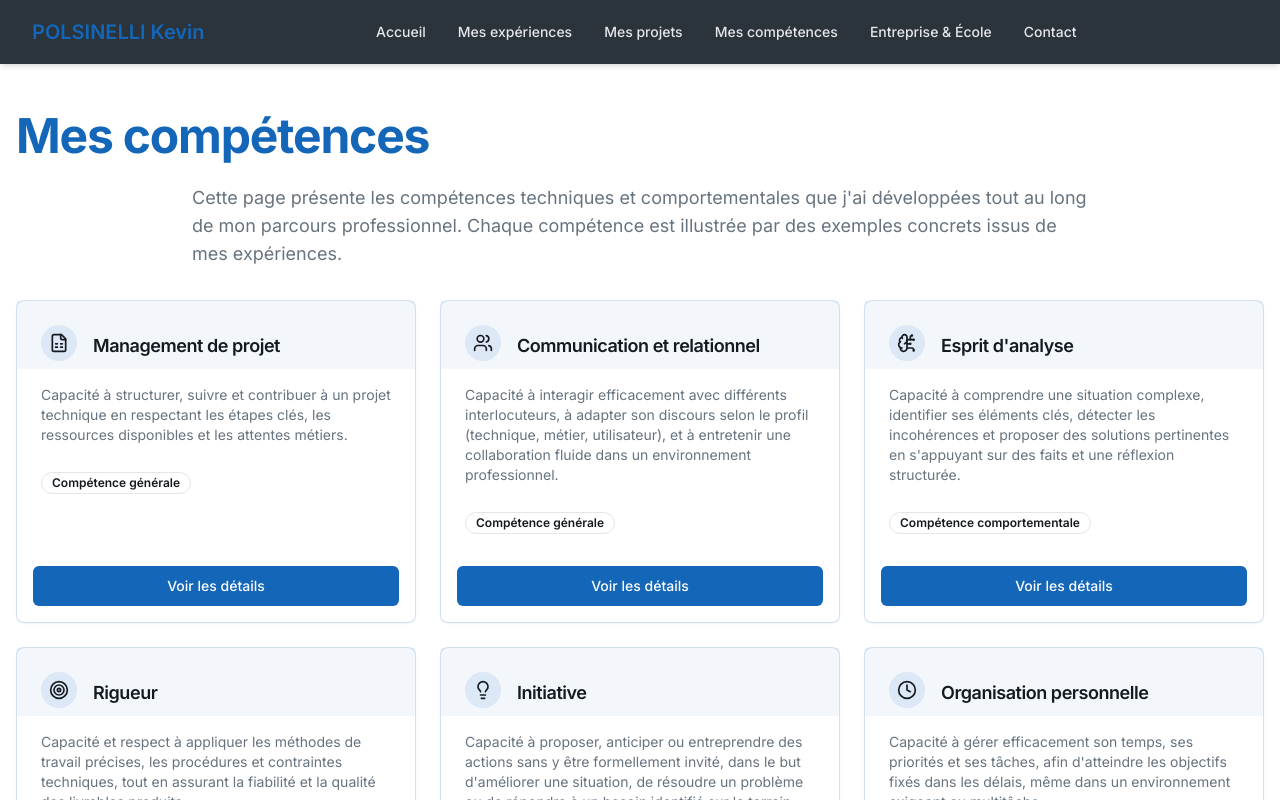
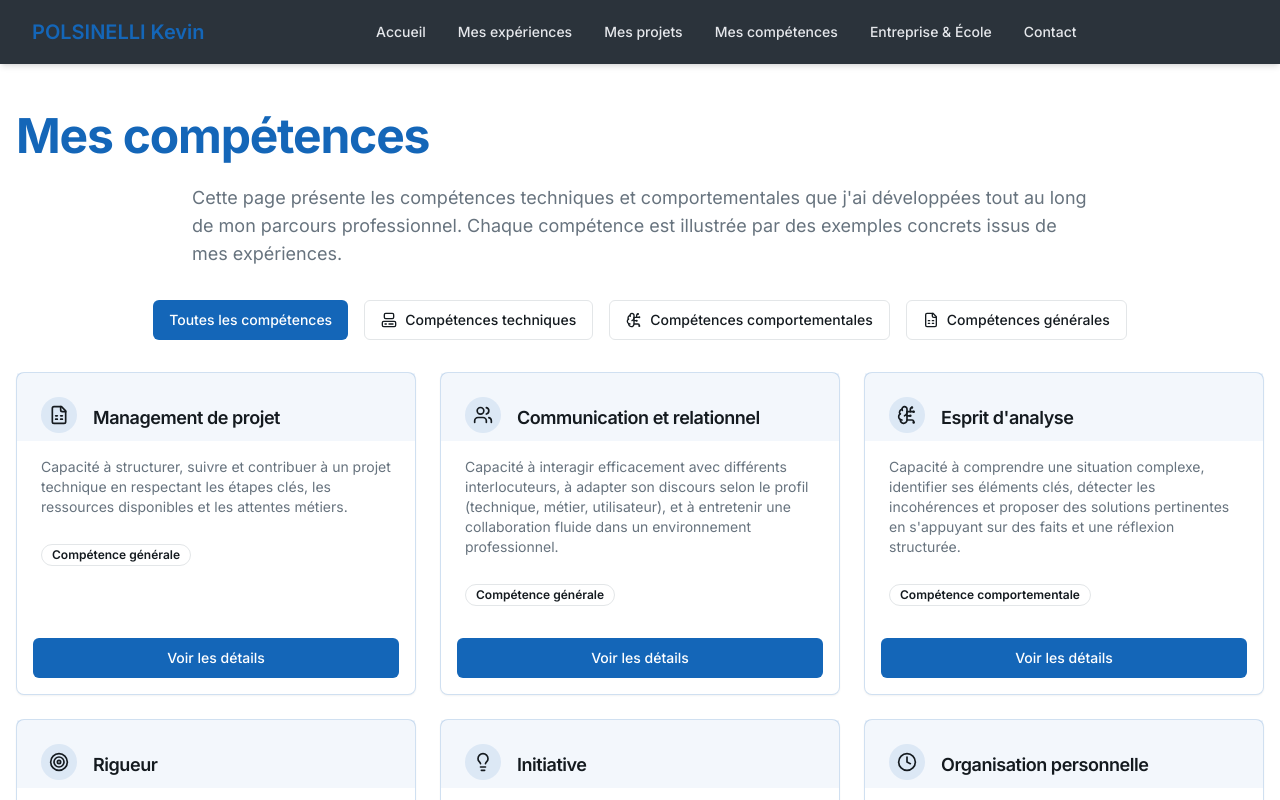
Before and after one commit to Kevin-plsn/kevin-polsinelli-portfolio, a React (Vite) app: page /skills in a window 1280 px wide. Shown: the top 800 px of the page. Built offline with nearby package versions, Linux system fonts and the light colour scheme.

Commit message:
Fix: Restore skill category blocks
The skill category blocks ("Compétences techniques", "Compétences comportementales", "Compétences générales") are missing from the skills page. This commit restores them.

```diff
--- a/src/pages/Skills.tsx
+++ b/src/pages/Skills.tsx
@@ -1,3 +1,4 @@
+
 import React, { useState, useEffect } from "react";
 import Header from "@/components/Header";
 import Footer from "@/components/Footer";
@@ -241,6 +242,42 @@ const SkillsPage = () => {
             </Button>
           )}
 
+          {!expandedSkill && (
+            <div className="flex flex-wrap gap-4 mb-8 justify-center">
+              <Button
+                onClick={() => setFilter("all")}
+                variant={filter === "all" ? "default" : "outline"}
+                className="flex items-center gap-2"
+              >
+                Toutes les compétences
+              </Button>
+              <Button
+                onClick={() => setFilter("technique")}
+                variant={filter === "technique" ? "default" : "outline"}
+                className="flex items-center gap-2"
+              >
+                <Computer className="h-4 w-4" />
+                Compétences techniques
+              </Button>
+              <Button
+                onClick={() => setFilter("comportementale")}
+                variant={filter === "comportementale" ? "default" : "outline"}
+                className="flex items-center gap-2"
+              >
+                <BrainCircuit className="h-4 w-4" />
+                Compétences comportementales
+              </Button>
+              <Button
+                onClick={() => setFilter("generale")}
+                variant={filter === "generale" ? "default" : "outline"}
+                className="flex items-center gap-2"
+              >
+                <FileSpreadsheet className="h-4 w-4" />
+                Compétences générales
+              </Button>
+            </div>
+          )}
+
           {expandedSkill ? (
             // Full page display for expanded skill
             displayedSkills.map((skill) => (
```
